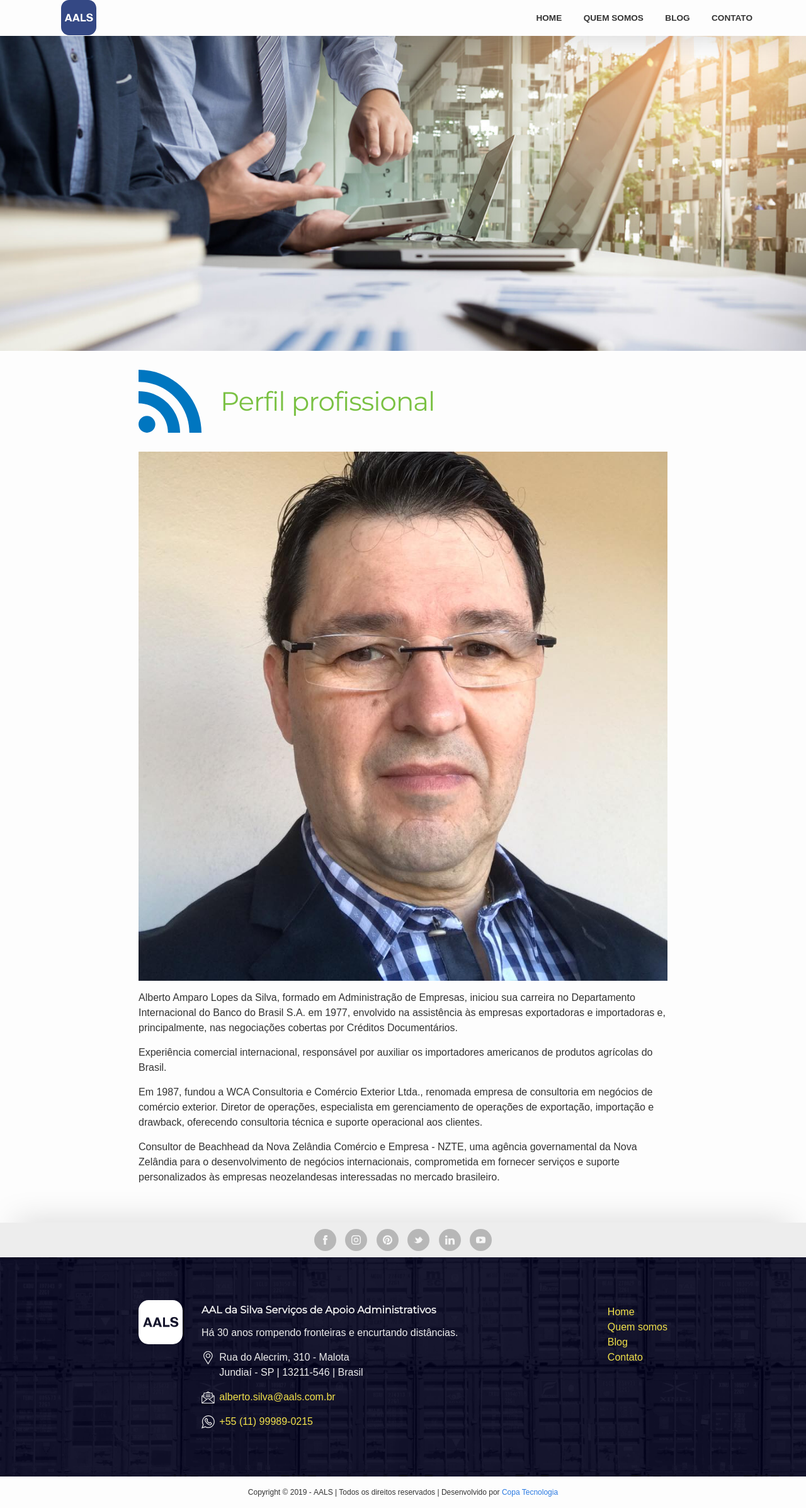
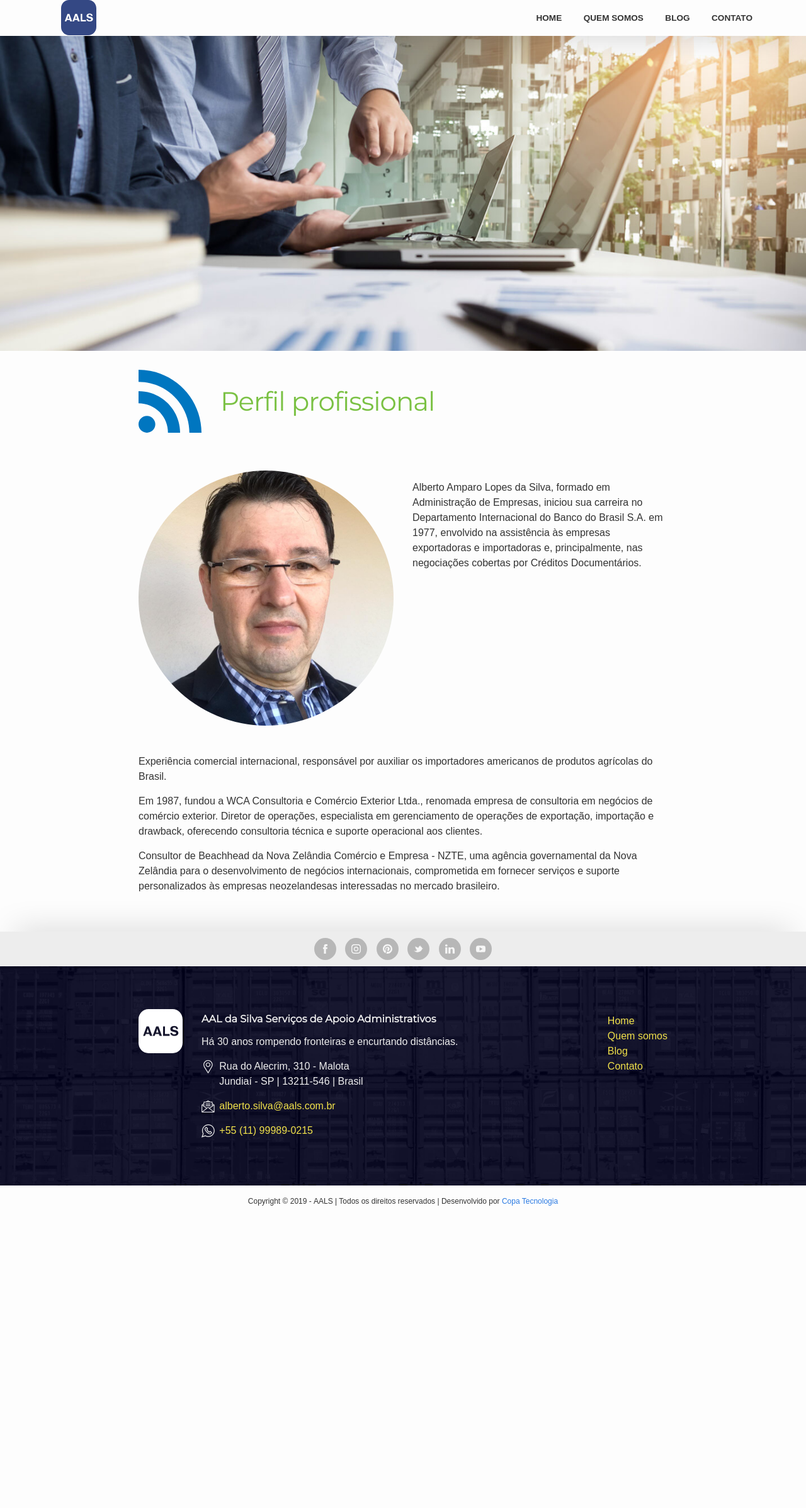
Before and after one commit to aalslogistica/aalslogistica.github.io, a Jekyll site: the page built from sobre.markdown, in a window 1280 px wide. Shown: the whole page at 63% size. Built offline with Jekyll 4.4.1, drawn with Linux system fonts in a browser that asks for light colours; some web fonts are replaced; after the commit the page ends 1932 px from its top, so only the background shows below that.

Commit message:
Updated Sobre

```diff
--- a/sobre.markdown
+++ b/sobre.markdown
@@ -11,9 +11,18 @@ nav-title: Quem somos
 is_about: true
 ---
 
-![Alberto.jpg](/uploads/Alberto.jpg)
-
+<div class="page-content wrapper" data-grid="spacing">
+  <div data-cell="1of2 fill" data-grid="center">
+    <div class="circ">
+<img src="/uploads/Alberto.jpg" alt="Alberto Amparo Lopes da Silva">
+    </div>
+  </div>
+  <div data-cell="1of2">
+<p>
 Alberto Amparo Lopes da Silva, formado em Administração de Empresas, iniciou sua carreira no Departamento Internacional do Banco do Brasil S.A. em 1977, envolvido na assistência às empresas exportadoras e importadoras e, principalmente, nas negociações cobertas por Créditos Documentários.
+</p>
+  </div>
+</div>
 
 Experiência comercial internacional, responsável por auxiliar os importadores americanos de produtos agrícolas do Brasil.
 
```
